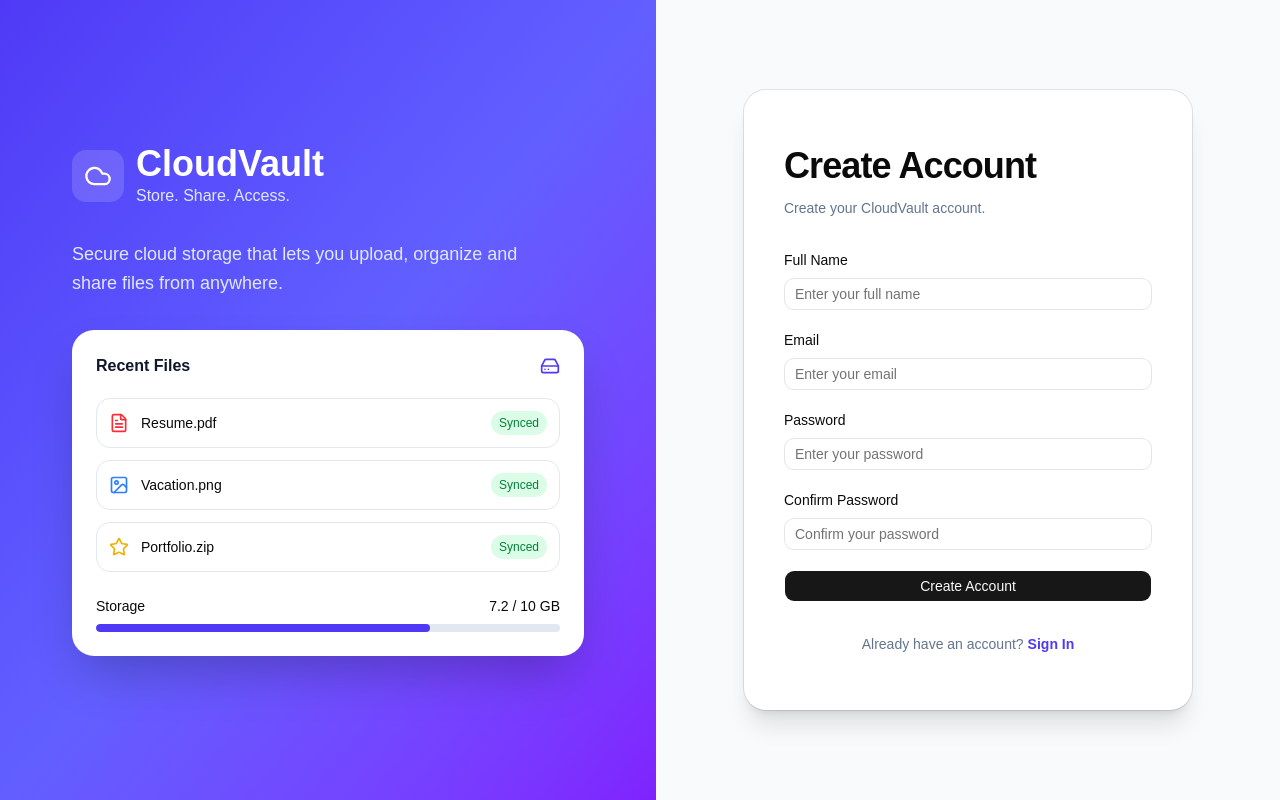
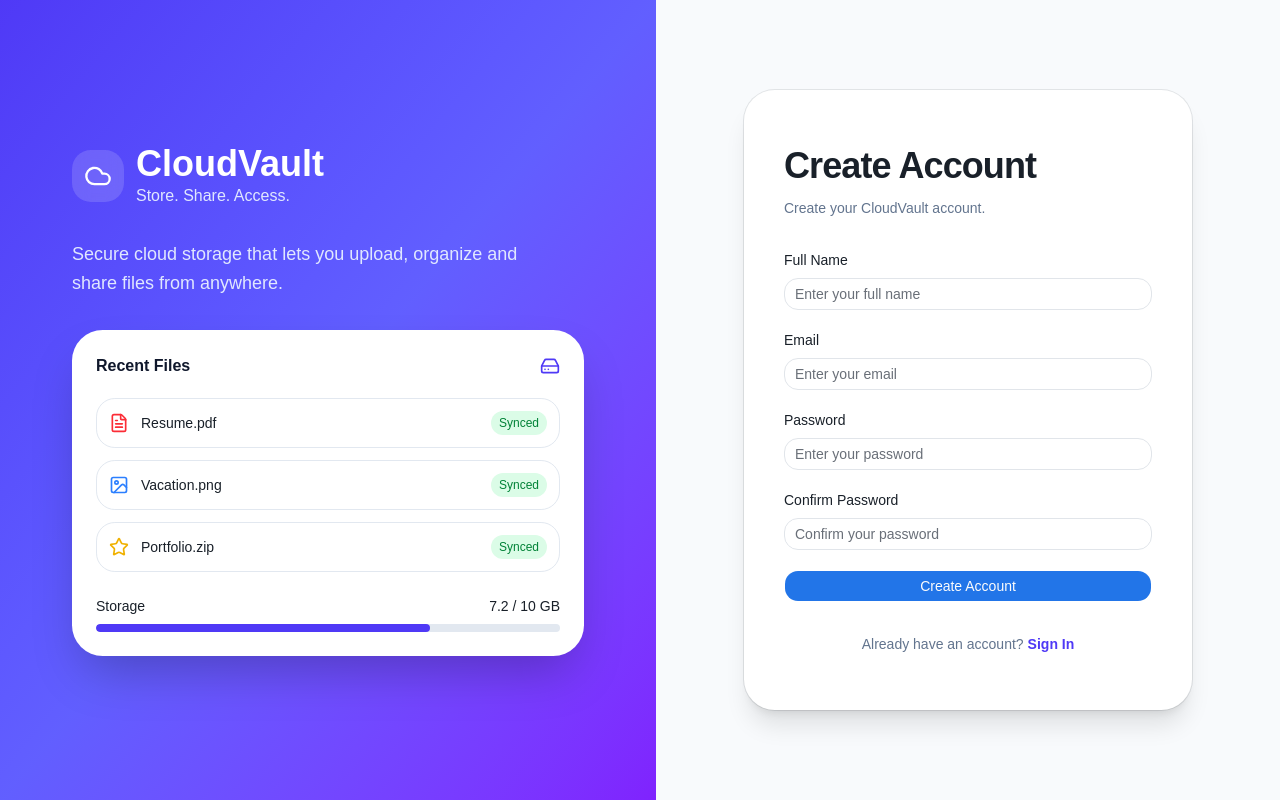
Before and after one commit to singhsatyam-dev/NimbusDrive, a React (Vite) app in the folder client/: page /register in a window 1280 px wide. Built offline with nearby package versions, Linux system fonts and the light colour scheme; no server answers.

Commit message:
Making improvements

```diff
--- a/client/src/components/common/Logo.tsx
+++ b/client/src/components/common/Logo.tsx
@@ -3,18 +3,16 @@ import { Cloud } from "lucide-react";
 const Logo = () => {
   return (
     <div className="flex items-center gap-3">
-      <div className="flex h-11 w-11 items-center justify-center rounded-xl bg-indigo-600 text-white shadow-md">
-        <Cloud className="h-6 w-6" />
+      <div className="flex h-11 w-11 items-center justify-center rounded-2xl bg-primary shadow-sm">
+        <Cloud className="h-5 w-5 text-primary-foreground" />
       </div>
 
       <div>
-        <h1 className="text-lg font-bold tracking-tight text-slate-900">
-          CloudVault
+        <h1 className="text-lg font-semibold tracking-tight text-foreground">
+          NimbusDrive
         </h1>
 
-        <p className="text-xs text-slate-500">
-          Secure Cloud Storage
-        </p>
+        <p className="text-xs text-muted-foreground">Store. Organize. Share.</p>
       </div>
     </div>
   );
--- a/client/src/components/layout/Sidebar.tsx
+++ b/client/src/components/layout/Sidebar.tsx
@@ -3,8 +3,8 @@ import { NavLink, useNavigate } from "react-router-dom";
 import { toast } from "sonner";
 
 import Logo from "@/components/common/Logo";
+import { useFiles } from "@/hooks/useFiles";
 import { useAuthStore } from "@/store/authStore";
-import { useFiles } from "@/hooks/useFiles";
 
 import { menuItems } from "@/constants/navigation";
 
@@ -19,7 +19,7 @@ const Sidebar = () => {
 
   const totalStorage = files.reduce((sum, file) => sum + file.fileSize, 0);
 
-  const totalLimit = 10 * 1024 * 1024 * 1024; // 10 GB
+  const totalLimit = 10 * 1024 * 1024 * 1024;
 
   const usedPercentage = Math.min((totalStorage / totalLimit) * 100, 100);
 
@@ -43,14 +43,16 @@ const Sidebar = () => {
   };
 
   return (
-    <aside className="sticky top-0 hidden h-screen w-72 shrink-0 flex-col border-r border-slate-200 bg-white lg:flex">
-      {/* Logo */}
-      <div className="border-b border-slate-200 p-6">
+    <aside className="sticky top-0 hidden h-screen w-72 shrink-0 border-r border-border bg-sidebar lg:flex lg:flex-col">
+      {/* Brand */}
+
+      <div className="px-6 pt-8 pb-6">
         <Logo />
       </div>
 
       {/* Navigation */}
-      <nav className="flex-1 space-y-2 p-4">
+
+      <nav className="flex-1 space-y-1 px-4">
         {menuItems.map((item) => {
           const Icon = item.icon;
 
@@ -59,50 +61,58 @@ const Sidebar = () => {
               key={item.name}
               to={item.path}
               className={({ isActive }) =>
-                `flex items-center gap-3 rounded-xl px-4 py-3 text-sm font-medium transition-all ${
+                [
+                  "group flex items-center gap-3 rounded-2xl px-4 py-3 text-sm font-medium transition-all duration-200",
+
                   isActive
-                    ? "bg-indigo-600 text-white shadow"
-                    : "text-slate-600 hover:bg-slate-100 hover:text-slate-900"
-                }`
+                    ? "bg-primary/10 text-primary shadow-sm"
+                    : "text-muted-foreground hover:bg-accent hover:text-foreground",
+                ].join(" ")
               }
             >
-              <Icon className="h-5 w-5" />
-              {item.name}
+              <Icon className="h-5 w-5 transition-colors" />
+
+              <span>{item.name}</span>
             </NavLink>
           );
         })}
       </nav>
 
-      {/* Storage */}
-      <div className="border-t border-slate-200 p-4">
-        <div className="rounded-2xl bg-slate-100 p-4">
-          <div className="mb-3 flex items-center justify-between">
-            <h3 className="text-sm font-semibold text-slate-900">Storage</h3>
+      {/* Bottom */}
 
-            <span className="text-xs text-slate-500">
-              {usedPercentage.toFixed(1)}%
+      <div className="border-t border-border p-5">
+        {/* Storage */}
+
+        <div className="rounded-3xl border border-border bg-card p-5 shadow-sm">
+          <div className="flex items-center justify-between">
+            <h3 className="text-sm font-semibold">Storage</h3>
+
+            <span className="text-xs text-muted-foreground">
+              {usedPercentage.toFixed(0)}%
             </span>
           </div>
 
-          <div className="h-2 overflow-hidden rounded-full bg-slate-300">
+          <p className="mt-1 text-xs text-muted-foreground">
+            {formatStorage(totalStorage)} used of 10 GB
+          </p>
+
+          <div className="mt-4 h-2 overflow-hidden rounded-full bg-secondary">
             <div
-              className="h-full rounded-full bg-indigo-600"
+              className="h-full rounded-full bg-primary transition-all duration-500"
               style={{
                 width: `${usedPercentage}%`,
               }}
             />
           </div>
+        </div>
 
-          <p className="mt-3 text-xs text-slate-500">
-            {formatStorage(totalStorage)} of 10 GB used
-          </p>
-        </div>
+        {/* Logout */}
 
         <button
           onClick={handleLogout}
-          className="mt-4 flex w-full items-center gap-3 rounded-xl px-4 py-3 text-sm font-medium text-red-500 transition hover:bg-red-50"
+          className="group mt-5 flex w-full items-center gap-3 rounded-2xl px-4 py-3 text-sm font-medium text-red-600 transition-all duration-200 hover:bg-red-50"
         >
-          <LogOut className="h-5 w-5" />
+          <LogOut className="h-5 w-5 transition-transform duration-200 group-hover:-translate-x-1" />
           Logout
         </button>
       </div>
--- a/client/src/index.css
+++ b/client/src/index.css
@@ -7,7 +7,7 @@
 
 @theme inline {
   --font-heading: var(--font-sans);
-    --font-sans: 'Geist Variable', sans-serif;
+  --font-sans: "Geist Variable", sans-serif;
   --color-sidebar-ring: var(--sidebar-ring);
   --color-sidebar-border: var(--sidebar-border);
   --color-sidebar-accent-foreground: var(--sidebar-accent-foreground);
@@ -39,48 +39,81 @@
   --color-card: var(--card);
   --color-foreground: var(--foreground);
   --color-background: var(--background);
-    --radius-sm: calc(var(--radius) * 0.6);
+  --radius: 0.875rem;
+  --radius-sm: calc(var(--radius) * 0.55);
   --radius-md: calc(var(--radius) * 0.8);
   --radius-lg: var(--radius);
-    --radius-xl: calc(var(--radius) * 1.4);
-    --radius-2xl: calc(var(--radius) * 1.8);
+  --radius-xl: calc(var(--radius) * 1.35);
+  --radius-2xl: calc(var(--radius) * 1.7);
   --radius-3xl: calc(var(--radius) * 2.2);
-    --radius-4xl: calc(var(--radius) * 2.6);
+  --radius-4xl: calc(var(--radius) * 2.8);
 }
 
 :root {
-    --background: oklch(1 0 0);
-    --foreground: oklch(0.145 0 0);
+  /* ---------- Core ---------- */
+
+  --background: oklch(0.985 0.004 255);
+  --foreground: oklch(0.24 0.02 255);
+
   --card: oklch(1 0 0);
-    --card-foreground: oklch(0.145 0 0);
+  --card-foreground: oklch(0.24 0.02 255);
+
   --popover: oklch(1 0 0);
-    --popover-foreground: oklch(0.145 0 0);
-    --primary: oklch(0.205 0 0);
-    --primary-foreground: oklch(0.985 0 0);
-    --secondary: oklch(0.97 0 0);
-    --secondary-foreground: oklch(0.205 0 0);
-    --muted: oklch(0.97 0 0);
-    --muted-foreground: oklch(0.556 0 0);
-    --accent: oklch(0.97 0 0);
-    --accent-foreground: oklch(0.205 0 0);
-    --destructive: oklch(0.577 0.245 27.325);
-    --border: oklch(0.922 0 0);
-    --input: oklch(0.922 0 0);
-    --ring: oklch(0.708 0 0);
-    --chart-1: oklch(0.87 0 0);
-    --chart-2: oklch(0.556 0 0);
-    --chart-3: oklch(0.439 0 0);
-    --chart-4: oklch(0.371 0 0);
-    --chart-5: oklch(0.269 0 0);
-    --radius: 0.625rem;
-    --sidebar: oklch(0.985 0 0);
-    --sidebar-foreground: oklch(0.145 0 0);
-    --sidebar-primary: oklch(0.205 0 0);
-    --sidebar-primary-foreground: oklch(0.985 0 0);
-    --sidebar-accent: oklch(0.97 0 0);
-    --sidebar-accent-foreground: oklch(0.205 0 0);
-    --sidebar-border: oklch(0.922 0 0);
-    --sidebar-ring: oklch(0.708 0 0);
+  --popover-foreground: oklch(0.24 0.02 255);
+
+  /* ---------- Brand ---------- */
+
+  --primary: oklch(0.58 0.19 258);
+  --primary-foreground: oklch(0.99 0 0);
+
+  --secondary: oklch(0.965 0.008 255);
+  --secondary-foreground: oklch(0.28 0.02 255);
+
+  --accent: oklch(0.955 0.015 245);
+  --accent-foreground: oklch(0.3 0.02 255);
+
+  /* ---------- Text ---------- */
+
+  --muted: oklch(0.97 0.004 255);
+  --muted-foreground: oklch(0.54 0.015 255);
+
+  /* ---------- Status ---------- */
+
+  --destructive: oklch(0.63 0.22 25);
+
+  /* ---------- Borders ---------- */
+
+  --border: oklch(0.92 0.008 255);
+
+  --input: oklch(0.92 0.008 255);
+
+  --ring: oklch(0.67 0.14 258);
+
+  /* ---------- Charts ---------- */
+
+  --chart-1: oklch(0.72 0.14 258);
+  --chart-2: oklch(0.72 0.11 190);
+  --chart-3: oklch(0.76 0.13 145);
+  --chart-4: oklch(0.78 0.15 85);
+  --chart-5: oklch(0.7 0.16 20);
+
+  /* ---------- Sidebar ---------- */
+
+  --sidebar: oklch(0.992 0.002 255);
+
+  --sidebar-foreground: oklch(0.26 0.02 255);
+
+  --sidebar-primary: var(--primary);
+
+  --sidebar-primary-foreground: oklch(0.99 0 0);
+
+  --sidebar-accent: oklch(0.96 0.01 250);
+
+  --sidebar-accent-foreground: oklch(0.26 0.02 255);
+
+  --sidebar-border: oklch(0.92 0.008 255);
+
+  --sidebar-ring: var(--ring);
 }
 
 .dark {
@@ -122,8 +155,22 @@
     @apply border-border outline-ring/50;
   }
   body {
-    @apply bg-background text-foreground;
+    @apply bg-background text-foreground antialiased;
+
+    min-height: 100vh;
+
+    text-rendering: optimizeLegibility;
+
+    -webkit-font-smoothing: antialiased;
+
+    -moz-osx-font-smoothing: grayscale;
   }
+
+  ::selection {
+    background: oklch(0.83 0.11 250);
+    color: white;
+  }
+
   html {
     @apply font-sans;
   }
```
Also changed, not shown: 1 other file (tests, documents, lock files or other folders). Lines whose indentation alone changed are shown as unchanged.
